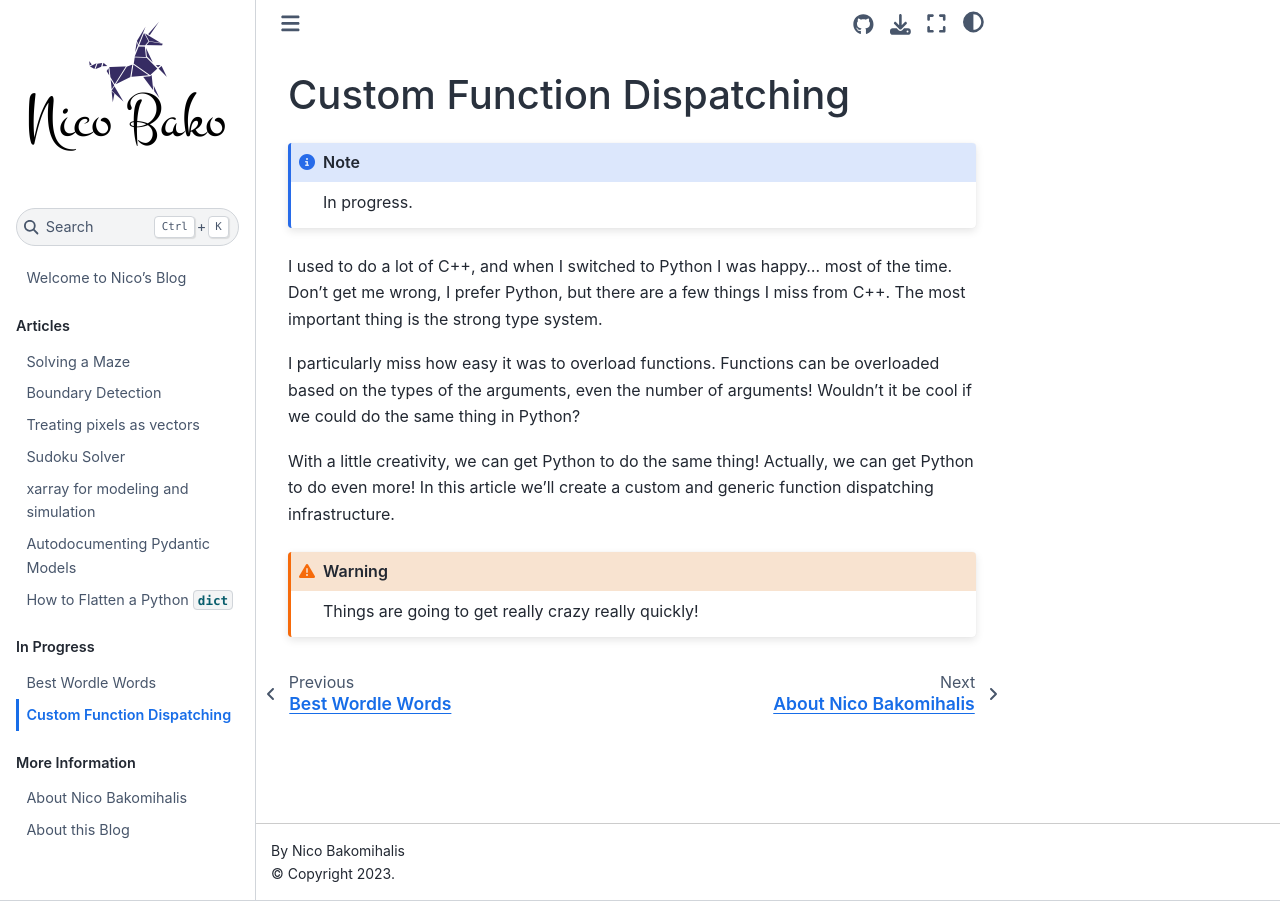
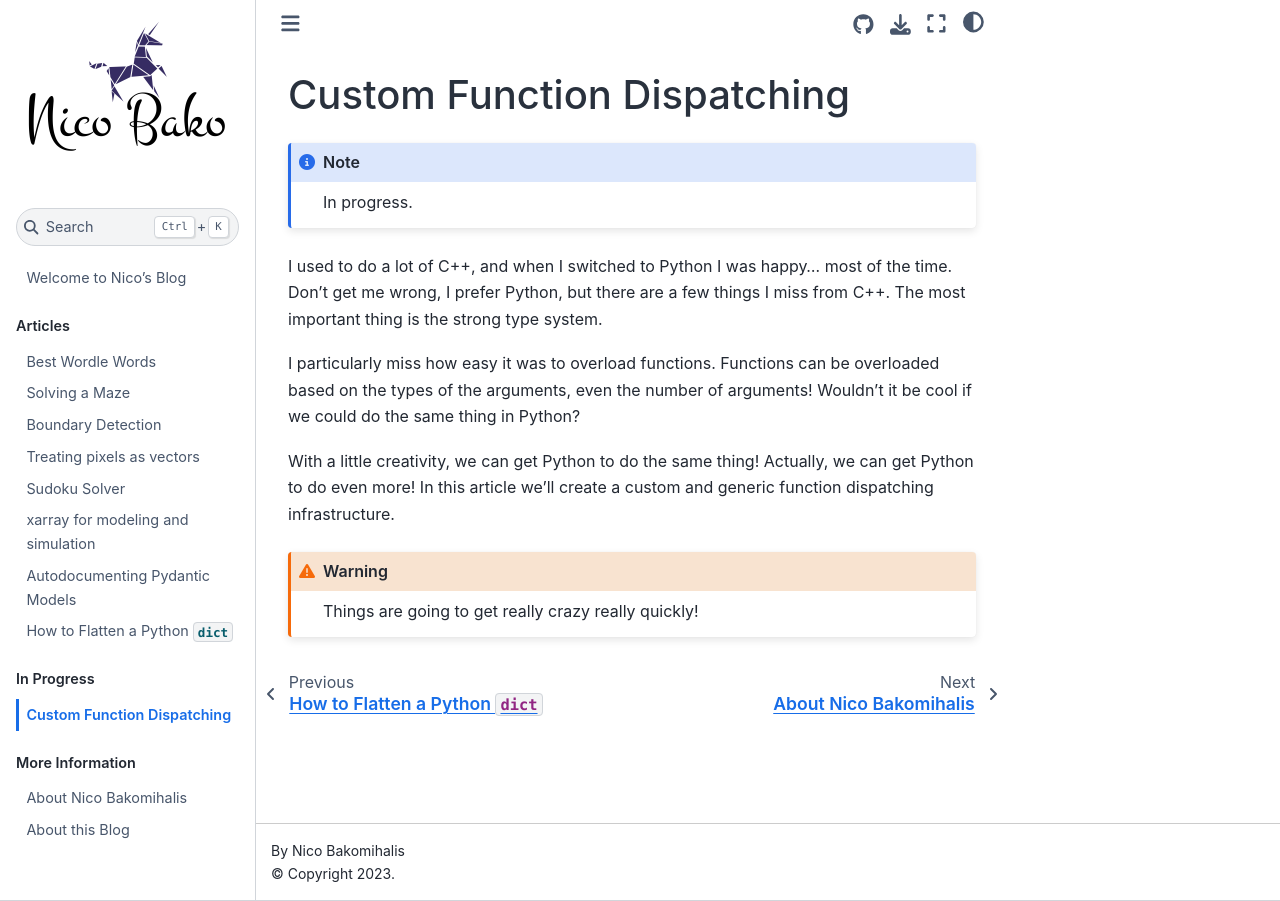
Before and after one commit to nicobako/pythonic-misadventures, a Jupyter Book: the page built from blog/function_dispatch.ipynb, in a window 1280 px wide. Built offline with Jupyter Book 1.0.4 settings and Sphinx 7.4.7 and the Sphinx Book theme 1.1.4, drawn with Linux system fonts in a browser that asks for light colours.

Commit message:
Finished wordle article

```diff
--- a/blog/_toc.yml
+++ b/blog/_toc.yml
@@ -3,6 +3,7 @@ root: intro
 parts:
 - caption: Articles
   chapters:
+  - file: wordle
   - file: maze
   - file: image_boundaries
   - file: images
@@ -12,7 +13,6 @@ parts:
   - file: how_to_flatten_a_python_dict
 - caption: In Progress
   chapters:
-  - file: wordle
   - file: function_dispatch
 - caption: More Information
   chapters:
```
Also changed, not shown: blog/wordle.ipynb.
